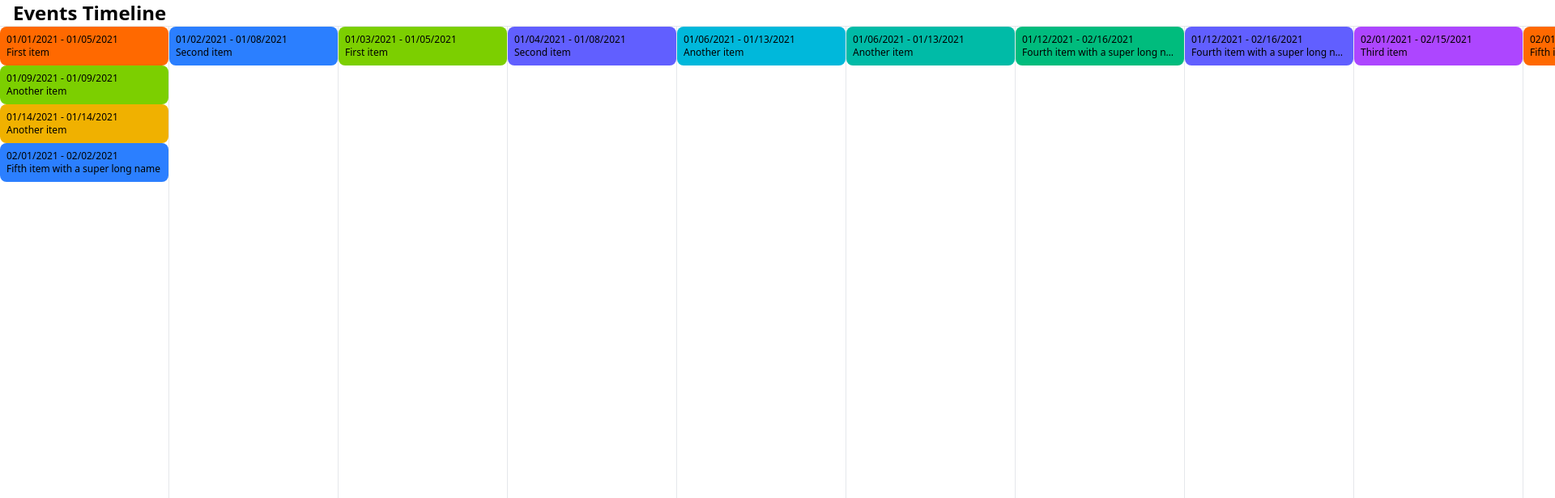
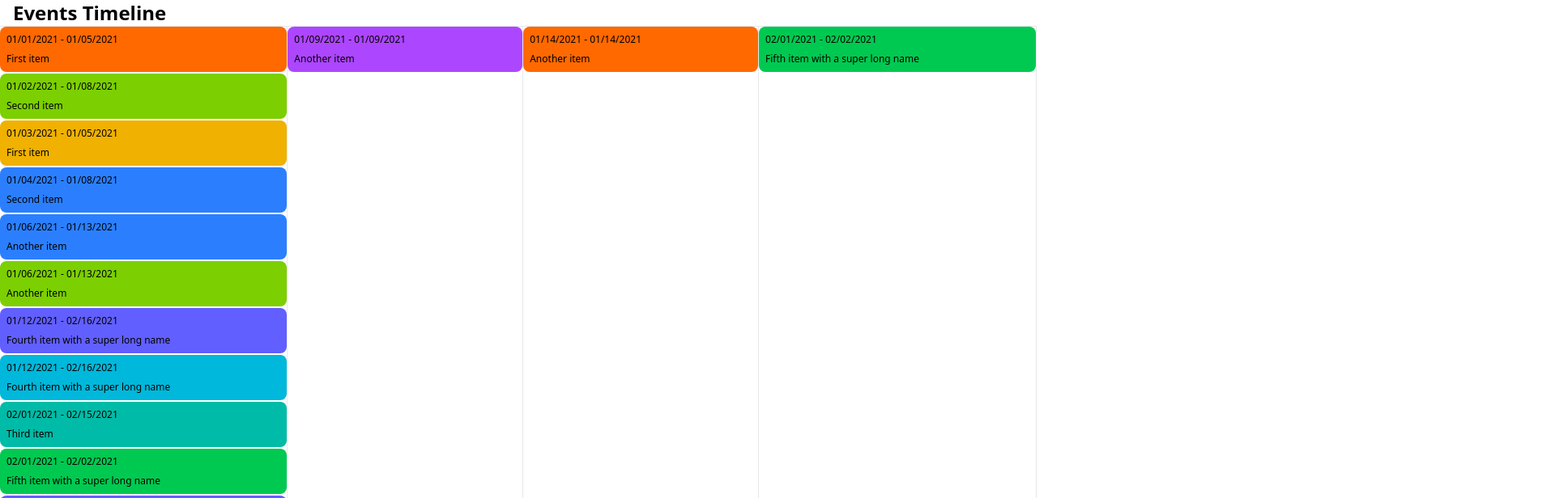
Before and after one commit to romlacerda/timeline-app, a React (Vite) app: page / in a window 1280 px wide. Shown: the top 616 px of the page at 81% size, 1920 px wide, since content can reach past the window. Built offline with nearby package versions, Linux system fonts and the light colour scheme.

Commit message:
fix: lane grid date logic

```diff
--- a/src/features/timeline/components/event-bar.tsx
+++ b/src/features/timeline/components/event-bar.tsx
@@ -2,9 +2,9 @@ import dayjs from "dayjs";
 import type { Event } from "../types";
 
 const availableColors = [
-  "bg-red-500",
+  "bg-rose-500",
   "bg-blue-500",
-  "bg-green-500",
+  "bg-emerald-500",
   "bg-yellow-500",
   "bg-purple-500",
   "bg-pink-500",
@@ -13,26 +13,24 @@ const availableColors = [
   "bg-teal-500",
   "bg-cyan-500",
   "bg-lime-500",
-  "bg-emerald-500",
+  "bg-green-500",
 ] as const;
 
-type Props = {
-  event: Event;
-};
-
-export const EventBar = ({ event }: Props) => {
+export const EventBar = ({ event }: { event: Event }) => {
   const randomColor =
     availableColors[Math.floor(Math.random() * availableColors.length)];
 
   return (
     <div
-      className={`${randomColor} flex text-left p-2 text-xs flex-col rounded-lg
-        w-52
-      `}
+      className={`${randomColor} flex items-center p-2 text-xs flex-col rounded-lg w-60 gap-y-2 w-full`}
     >
-      {dayjs(event.start).format("MM/DD/YYYY")} -{" "}
-      {dayjs(event.end).format("MM/DD/YYYY")}
-      <span className="truncate text-ellipsis max-w-48">{event.name}</span>
+      <div className="text-xs w-full text-left">
+        {dayjs(event.start).format("MM/DD/YYYY")} -{" "}
+        {dayjs(event.end).format("MM/DD/YYYY")}
+      </div>
+      <span className="text-xs truncate w-full text-left" title={event.name}>
+        {event.name}
+      </span>
     </div>
   );
 };
--- a/src/features/timeline/components/lane.tsx
+++ b/src/features/timeline/components/lane.tsx
@@ -2,7 +2,7 @@ import { EventBar } from "./event-bar";
 
 export const Lane = ({ events }: { events: Event[] }) => {
   return (
-    <div className="flex flex-col border-r border-gray-200 border-y h-[calc(100vh-100px)]">
+    <div className="flex flex-col border-r border-gray-200 border-y h-[calc(100vh-100px)] gap-y-0.5">
       {events.map((event) => (
         <EventBar key={event.id} event={event} />
       ))}
--- a/src/features/timeline/hooks/use-events.ts
+++ b/src/features/timeline/hooks/use-events.ts
@@ -105,7 +105,7 @@ export const useEvents = () => {
           lanes.push([event]);
         } else {
           for (let j = 0; j < lanes.length; j++) {
-            if (nextStart.isAfter(currentEnd)) {
+            if (nextStart.isBefore(currentEnd)) {
               lanes[j].push(event);
               break;
             } else {
@@ -119,6 +119,7 @@ export const useEvents = () => {
   };
 
   assignLanes();
+  console.log(lanes);
 
   return { lanes };
 };
```
